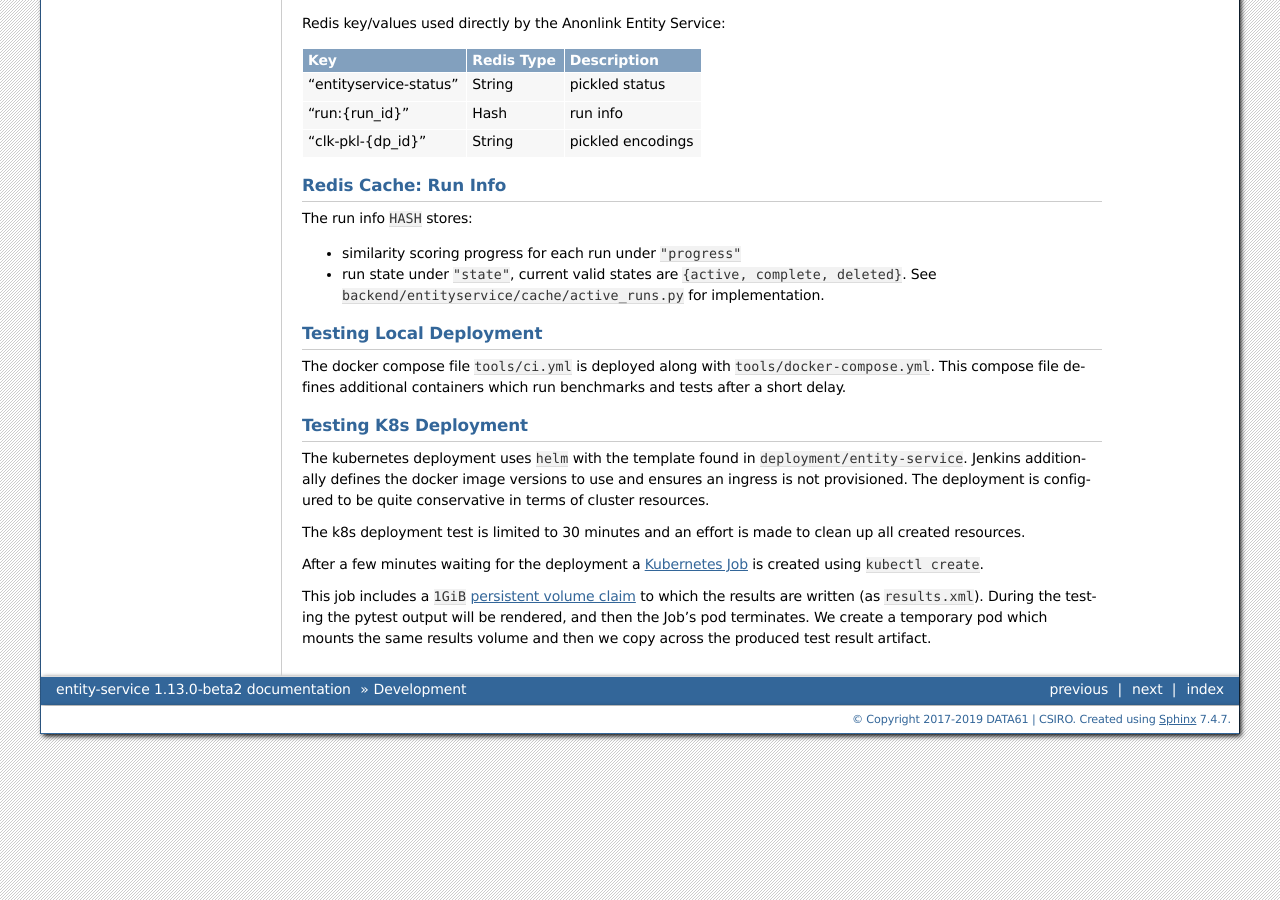
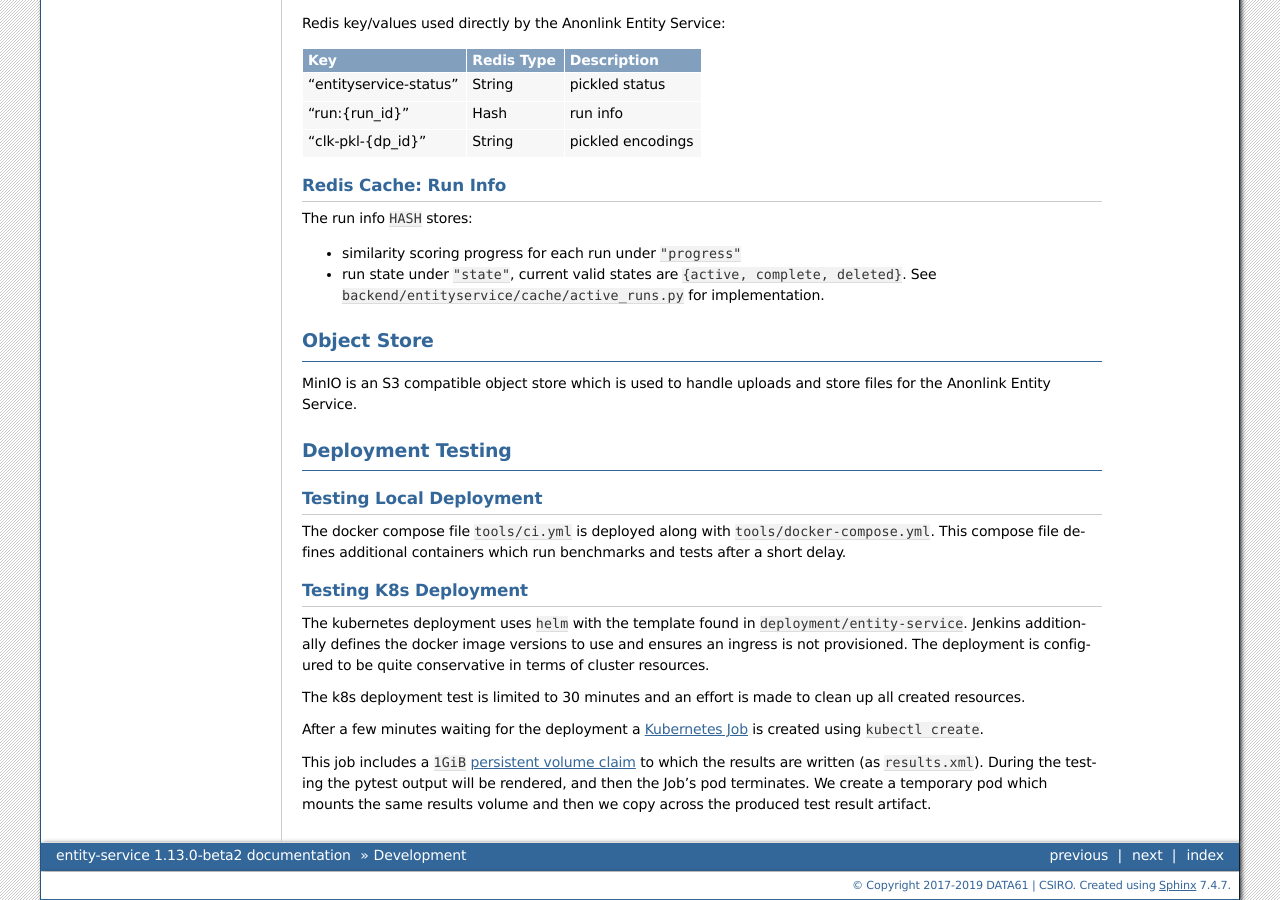
Before and after one commit to data61/anonlink-entity-service, a Sphinx documentation site: the page built from docs/development.rst, in a window 1280 px wide and 900 px high, scrolled down 1197 px. Built offline with Sphinx 7.4.7, drawn with Linux system fonts in a browser that asks for light colours; formulas are drawn with MathJax 3; pages that are not in the unit, such as notebooks, are missing from menus; some of the changed text lies outside the part shown.

Commit message:
Initialise object store to handle uploads during kubernetes deployment

```diff
--- a/docs/development.rst
+++ b/docs/development.rst
@@ -102,6 +102,19 @@ The run info ``HASH`` stores:
   ``backend/entityservice/cache/active_runs.py`` for implementation.
 
 
+Object Store
+------------
+
+MinIO is an S3 compatible object store which is used to handle uploads and store
+files for the Anonlink Entity Service.
+
+
+
+
+
+Deployment Testing
+------------------
+
 Testing Local Deployment
 ~~~~~~~~~~~~~~~~~~~~~~~~
 
--- a/docs/production-deployment.rst
+++ b/docs/production-deployment.rst
@@ -95,7 +95,7 @@ the credentials:
 * ``global.postgresql.postgresqlPassword``
 * ``redis.password`` (and ``redis-ha.redisPassword`` if provisioning redis)
 * ``minio.accessKey`` and ``minio.secretKey``
-* ``anonlink.config.UPLOAD_OBJECT_STORE_ACCESS_KEY`` and ``anonlink.config.UPLOAD_OBJECT_STORE_SECRET_KEY``
+* ``anonlink.objectstore.uploadAccessKey`` and ``anonlink.objectstore.uploadSecretKey``
 
 
 Configuration of the celery workers
```
Also changed, not shown: 10 other files.
